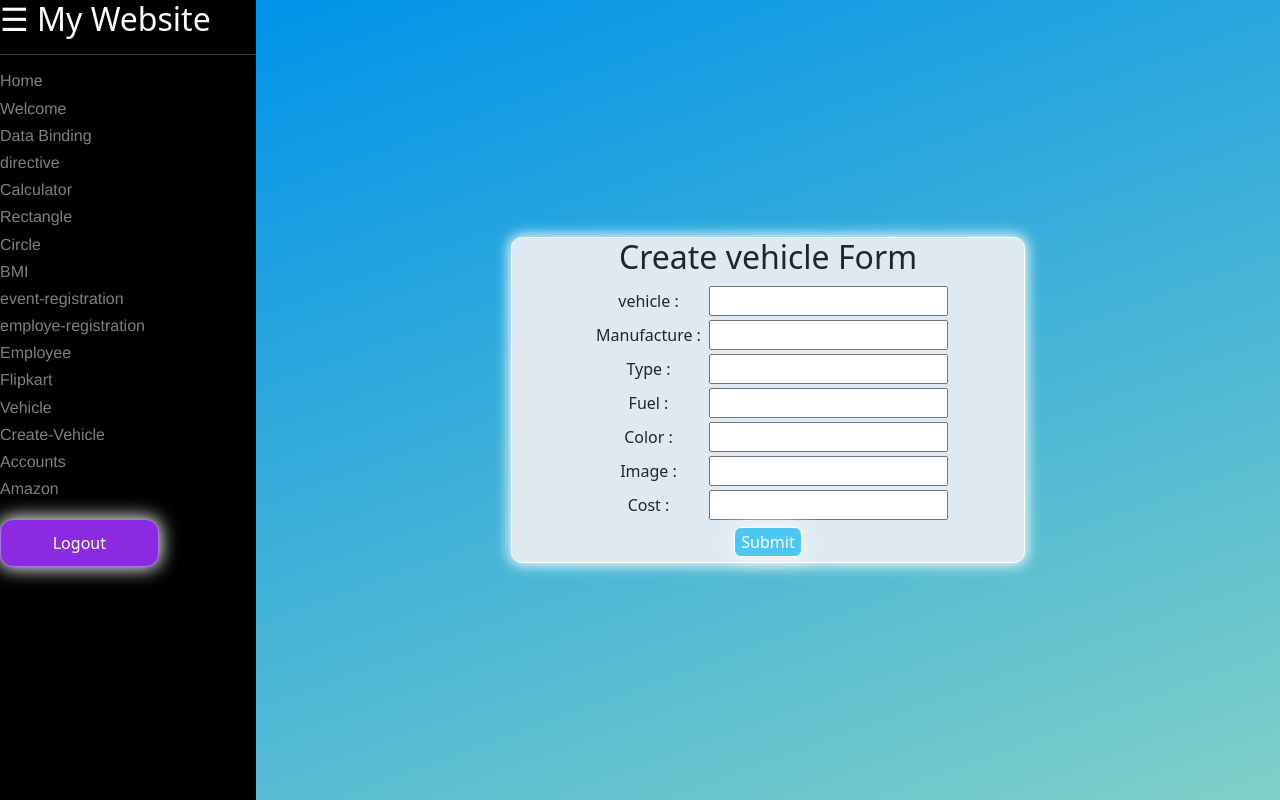
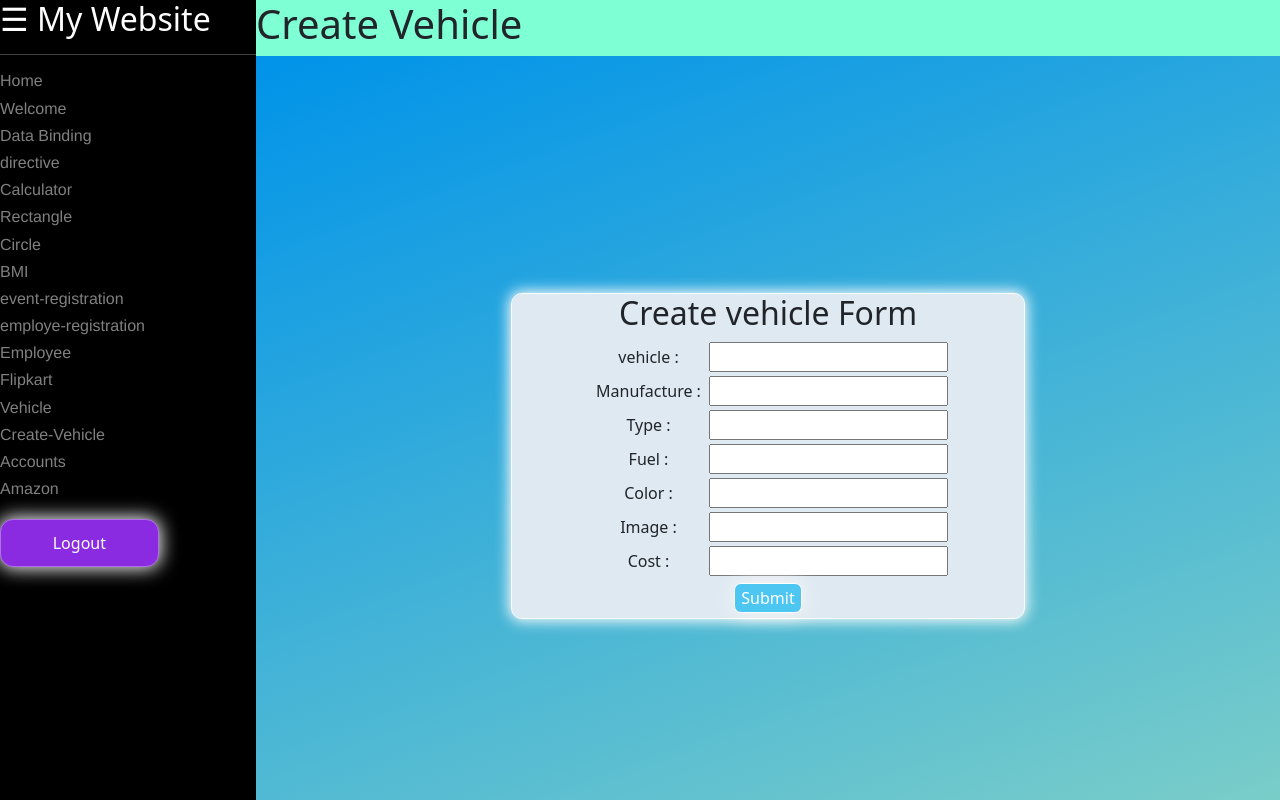
Before and after one commit to Akshithuppula/my-app-oct-24, an Angular app: page /dashboard/create-vehicle in a window 1280 px wide. Built offline with nearby package versions, Linux system fonts and the light colour scheme.

Commit message:
form heading changed

```diff
--- a/src/app/create-vehicle/create-vehicle.component.html
+++ b/src/app/create-vehicle/create-vehicle.component.html
@@ -1,3 +1,4 @@
+<h1>Create Vehicle</h1>
 
 <div class="parent">
     <div class="child">
```
